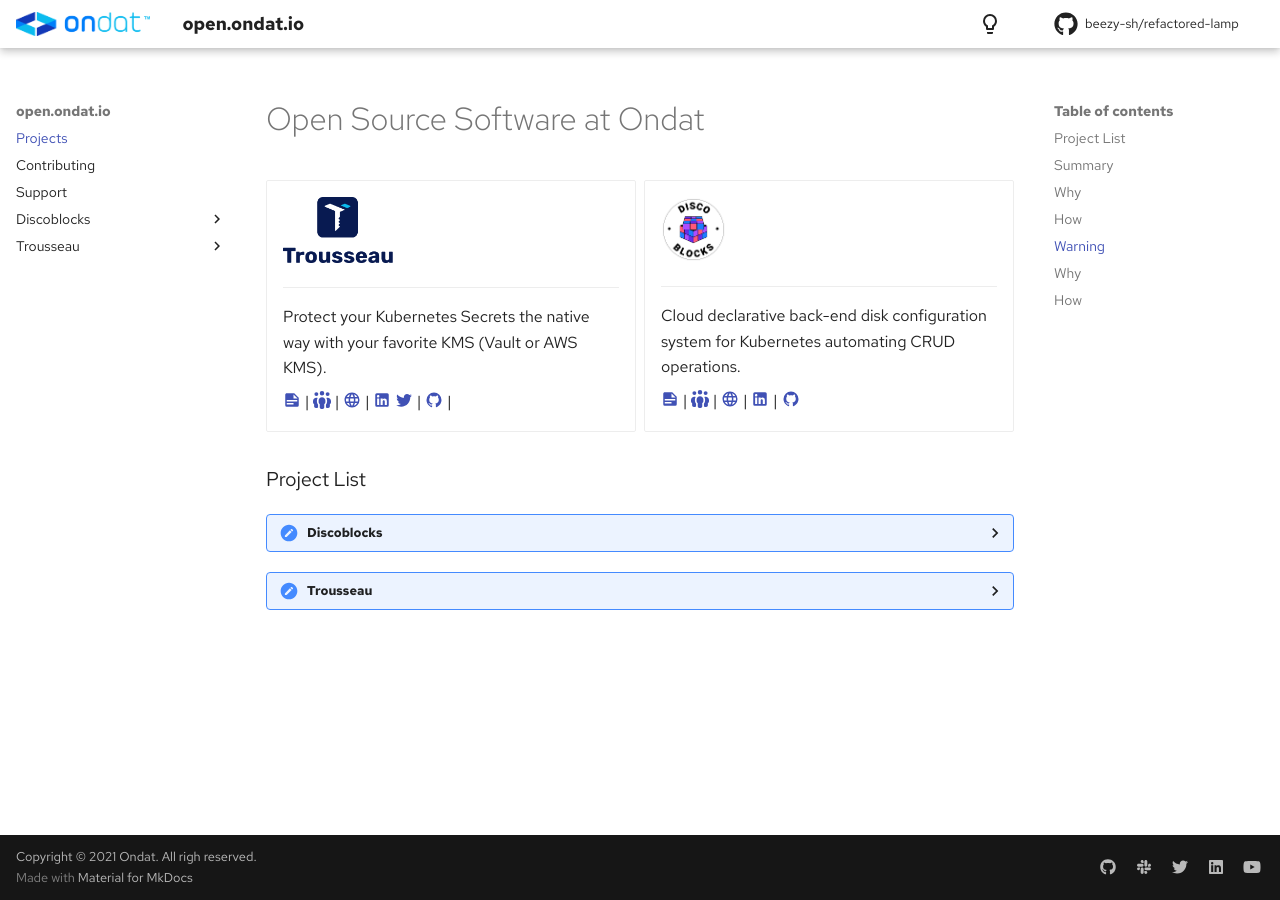
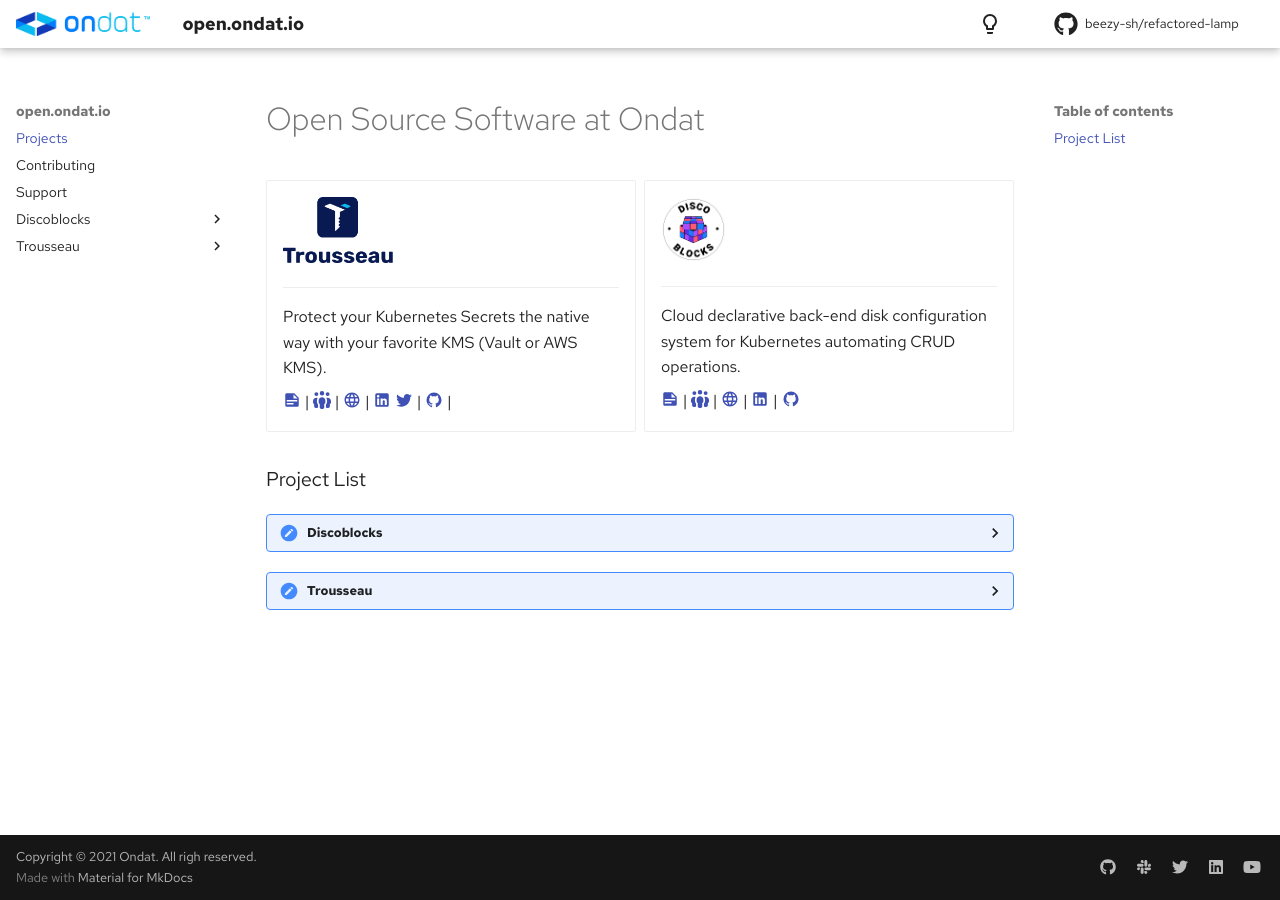
Before and after one commit to beezy-sh/refactored-lamp, an MkDocs documentation site: the page built from docs/index.md, in a window 1280 px wide. Built offline with MkDocs 1.6.1 and Material for MkDocs 9.7.7, drawn with Linux system fonts in a browser that asks for light colours; some web fonts are replaced; comment, search, counter and statistics services are not loaded.

Commit message:
drafting

````diff
--- a/docs/index.md
+++ b/docs/index.md
@@ -1,3 +1,5 @@
+
+
 # Open Source Software at Ondat
 
 <div class="grid cards" markdown>
@@ -26,10 +28,12 @@
 
 ??? summary "Discoblocks"
 
-    ### Summary
+    Summary
+
     Discoblocks is an open-source declarative disk configuration system for Kubernetes helping to automate CRUD (Create, Read, Update, Delete) operations for cloud disk device resources attached to Kubernetes cluster nodes.
 
-    ### Why
+    ---
+    Why
 
     Discoblocks can be leveraged by cloud-native data management platforms (like Ondat) to manage backend disks in the cloud.
 
@@ -42,7 +46,9 @@
     * decommissioning the devices in a secure way
     ```
 
-    ### How
+    ---
+    How
+
     At the current stage, Discoblocks is leveraging the available hyperscaler CSI (Container Storage Interface) within the Kubernetes cluster by introducing a CRD (Custom Resource Definition) per workload with
     ```
     * capacity
@@ -70,6 +82,8 @@
 
     Instead of leveraging the native Kubernetes way to manage secrets, commercial and open source solutions solve this design flaw by leveraging different approaches all using different toolsets or practices. This leads to training and maintaining niche skills and tools increasing the cost and complexity of Kubernetes day 0, 1 and 2.
 
-    ### How
+    ---
+    How
+
     By using the Kubernetes KMS provider framework to provide an envelope encryption scheme to encrypt secrets on the fly.
     Once deployed, Trousseau will enable seamless secret management using the native Kubernetes API and kubectl CLI usage while leveraging an existing Key Management Service (KMS) provider.
--- /dev/null
+++ b/docs/trousseau/files/secret.yml
@@ -0,0 +1,2 @@
+---
+kind: blah
--- a/mkdocs.yml
+++ b/mkdocs.yml
@@ -58,6 +58,8 @@
   - pymdownx.details
   - def_list
   - md_in_html
+  - pymdownx.snippets:
+      base_path: 'docs/'
   - pymdownx.superfences:
       custom_fences:
         - name: mermaid
````
Also changed, not shown: other parts of docs/index.md (+9 -3 lines), docs/trousseau/operations.md (+5 -0 lines).
